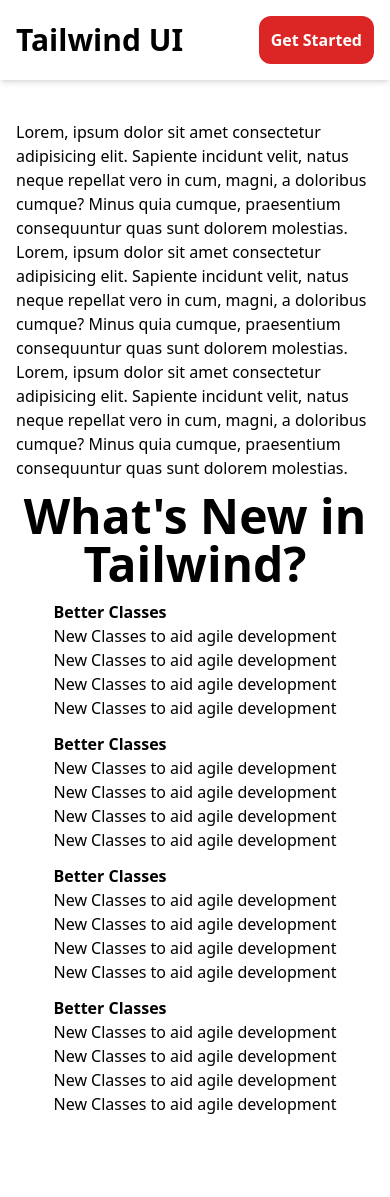
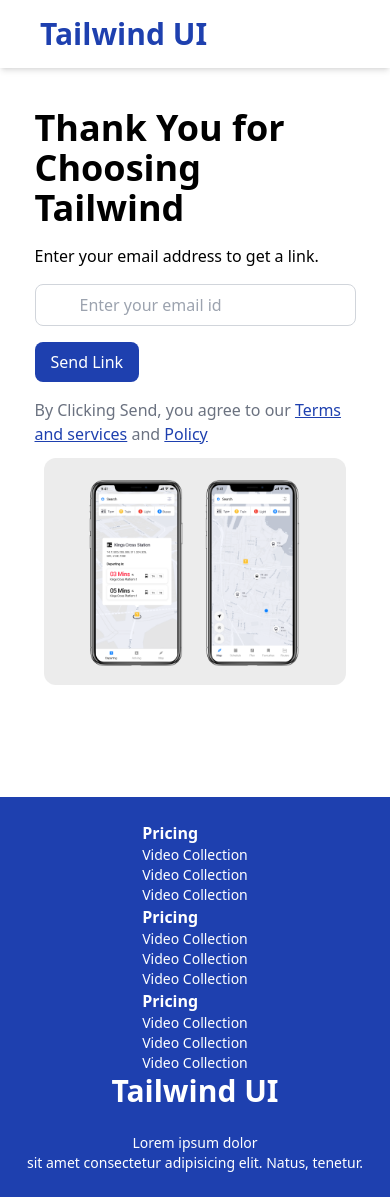
Before and after one commit to Daniel-16/tailwind-practice, a website: page src/index.html in a window 390 px wide. Before the commit the page ends 1116 px from the top, so only its background shows below. Drawn offline with Linux system fonts and the light colour scheme.

Commit message:
Feat: Fully responsive UI built

```diff
--- a/src/index.html
+++ b/src/index.html
@@ -11,74 +11,71 @@
 
 <body>
     <nav class="bg-white relative w-full mx-auto shadow-md p-4">
-        <div class="flex items-center justify-between container mx-auto">
-            <div class="text-3xl font-bold">
+        <div class="flex items-center container mx-auto px-6">
+            <h1 class="text-3xl font-bold text-blue-800">
                 Tailwind UI
+            </h1>
+            <div class="space-x-8 hidden md:flex px-6">
+                <a href="" class="font-bold cursor-pointer hover:text-gray-500">Product</a>
+                <a href="" class="font-bold cursor-pointer hover:text-gray-500">Use Cases</a>
             </div>
-            <div class="space-x-3 hidden md:flex">
-                <a href="" class="font-bold cursor-pointer hover:text-gray-500">Home</a>
-                <a href="" class="font-bold cursor-pointer hover:text-gray-500">Pricing</a>
-                <a href="" class="font-bold cursor-pointer hover:text-gray-500">About Us</a>
-                <a href="" class="font-bold cursor-pointer hover:text-gray-500">Contact Us</a>
-            </div>
-            <div>
-                <button class="bg-red-600 text-white font-bold p-3 rounded-xl hover:bg-red-700">Get Started</button>
+            <div class="hidden md:flex items-center space-x-6 mx-auto">
+                <div class="space-x-4 flex-row">
+                    <a href="" class="font-bold cursor-pointer hover:text-gray-500">Pricing</a>
+                    <a href="" class="font-bold cursor-pointer hover:text-gray-500">Resources</a>
+                </div>
+                <div class="flex-row">
+                    <button class="bg-blue-800 text-white px-4 py-2 rounded-xl">Get Started</button>
+                </div>
             </div>
         </div>
     </nav>
-    <div class="container mx-auto mt-10 px-4">
-        <div class="flex flex-col md:flex-row">
-            <p>Lorem, ipsum dolor sit amet consectetur adipisicing elit. Sapiente incidunt velit, natus neque repellat
-                vero in cum, magni, a doloribus cumque? Minus quia cumque, praesentium consequuntur quas sunt dolorem
-                molestias.</p>
-            <p>Lorem, ipsum dolor sit amet consectetur adipisicing elit. Sapiente incidunt velit, natus neque repellat
-                vero in cum, magni, a doloribus cumque? Minus quia cumque, praesentium consequuntur quas sunt dolorem
-                molestias.</p>
-            <p>Lorem, ipsum dolor sit amet consectetur adipisicing elit. Sapiente incidunt velit, natus neque repellat
-                vero in cum, magni, a doloribus cumque? Minus quia cumque, praesentium consequuntur quas sunt dolorem
-                molestias.</p>
+    <div class="container flex flex-col-reverse lg:flex-row items-center mt-10 mx-auto px-11">
+        <!-- <div class="flex flex-row"> -->
+        <!-- <div class="max-w-md"> -->
+        <img src="../images/img-01.png" alt="" class="md:mt-0 mt-3 md:max-w-md rounded-xl">
+        <!-- </div> -->
+        <div class="px-11 space-y-4">
+            <h1 class="md:text-6xl text-4xl font-extrabold">Thank You for<br> Choosing Tailwind</h1>
+            <p>Enter your email address to get a link.</p>
+            <input type="email" class="bg-white border border-gray-300 px-11 rounded-lg outline-none py-2"
+                placeholder="Enter your email id">
+            <button class="text-white bg-blue-800 rounded-lg px-4 py-2">Send Link</button>
+            <p class="text-gray-500">By Clicking Send, you agree to our <a href="/"
+                    class="text-blue-800 underline">Terms and
+                    services</a> and <a href="/" class="text-blue-800 underline">Policy</a></p>
         </div>
-        <h1 class="text-center font-bold text-5xl mt-3">What's New in Tailwind?</h1>
-        <div
-            class="mt-3 items-center px-6 md:px-10 flex flex-col md:flex-row md:space-x-3 space-y-3 md:space-y-0 mx-auto">
-            <div class="flex flex-col">
-                <p class="font-bold">Better Classes</p>
-                <ul>
-                    <li>New Classes to aid agile development</li>
-                    <li>New Classes to aid agile development</li>
-                    <li>New Classes to aid agile development</li>
-                    <li>New Classes to aid agile development</li>
-                </ul>
+        <!-- </div> -->
+    </div>
+    <footer class="bg-blue-800 mt-28 px-6 py-6">
+        <div class="container flex flex-col-reverse md:flex-row mx-auto mb-0 justify-between items-center">
+            <div class="space-y-6 text-center md:text-left">
+                <h1 class="font-bold text-3xl text-white">Tailwind UI</h1>
+                <p class="text-white text-sm">Lorem ipsum dolor<br> sit amet consectetur adipisicing elit. Natus,
+                    tenetur.
+                </p>
             </div>
-            <div class="flex flex-col">
-                <p class="font-bold">Better Classes</p>
-                <ul>
-                    <li>New Classes to aid agile development</li>
-                    <li>New Classes to aid agile development</li>
-                    <li>New Classes to aid agile development</li>
-                    <li>New Classes to aid agile development</li>
-                </ul>
+            <div class="flex-col">
+                <p class="text-white font-bold">Pricing</p>
+                <p class="text-white text-sm">Video Collection</p>
+                <p class="text-white text-sm">Video Collection</p>
+                <p class="text-white text-sm">Video Collection</p>
             </div>
-            <div class="flex flex-col">
-                <p class="font-bold">Better Classes</p>
-                <ul>
-                    <li>New Classes to aid agile development</li>
-                    <li>New Classes to aid agile development</li>
-                    <li>New Classes to aid agile development</li>
-                    <li>New Classes to aid agile development</li>
-                </ul>
+            <div class="flex-col">
+                <p class="text-white font-bold">Pricing</p>
+                <p class="text-white text-sm">Video Collection</p>
+                <p class="text-white text-sm">Video Collection</p>
+                <p class="text-white text-sm">Video Collection</p>
             </div>
-            <div class="flex flex-col">
-                <p class="font-bold">Better Classes</p>
-                <ul>
-                    <li>New Classes to aid agile development</li>
-                    <li>New Classes to aid agile development</li>
-                    <li>New Classes to aid agile development</li>
-                    <li>New Classes to aid agile development</li>
-                </ul>
+            <div class="flex-col">
+                <p class="text-white font-bold">Pricing</p>
+                <p class="text-white text-sm">Video Collection</p>
+                <p class="text-white text-sm">Video Collection</p>
+                <p class="text-white text-sm">Video Collection</p>
             </div>
         </div>
-    </div>
+    </footer>
+
 
 </body>
 
```
Also changed, not shown: dist/output.css, images/img-01.png (added), 1 other file.
